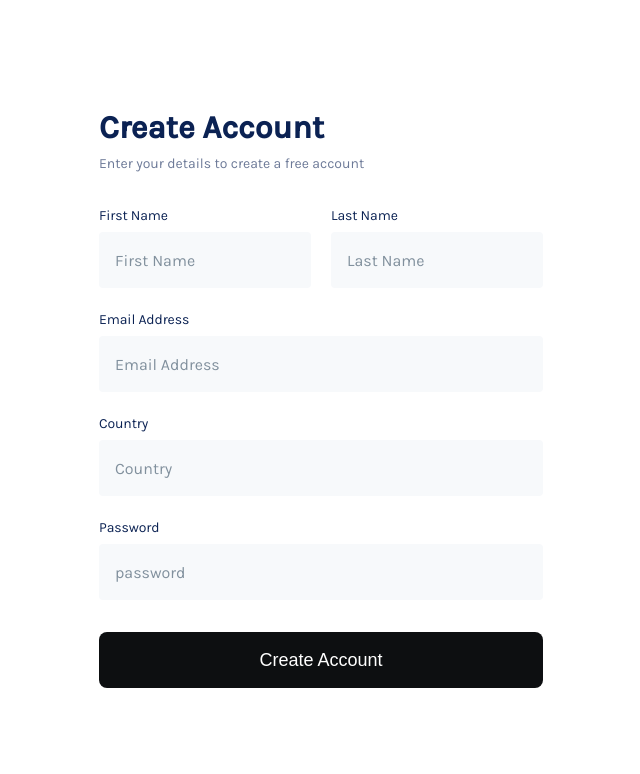
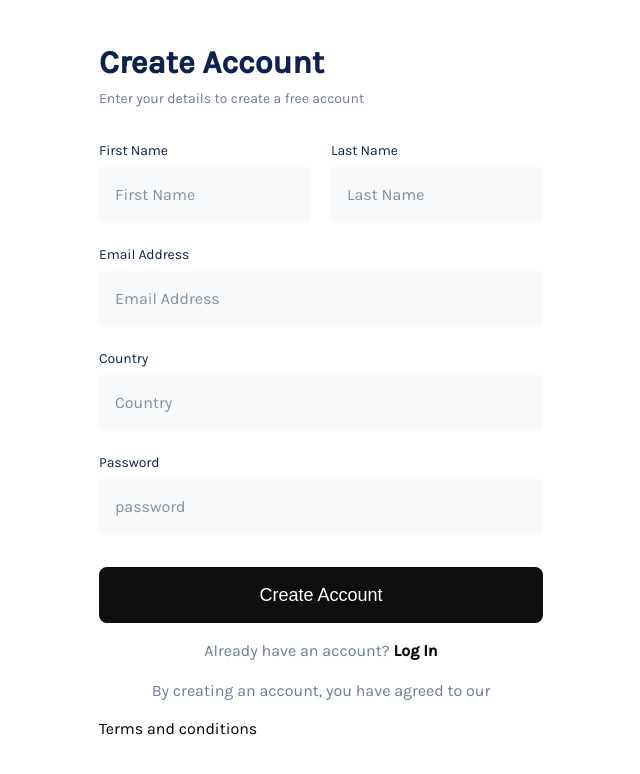
Before and after one commit to sparkpayrolls/SparkpayFrontend, a Next.js app: page /create-account in a window 1280 px wide. Shown: the top 774 px of the page, without its empty margins (319-959 px from the left). Built offline with nearby package versions, Linux system fonts and the light colour scheme.

Commit message:
end commit for check inbox page

```diff
--- a/pages/create-account/index.tsx
+++ b/pages/create-account/index.tsx
@@ -66,6 +66,16 @@ const CreateAccount: NextPage = () => {
             primary
           />
         </form>
+        <div className="create-account__have-an-account-section">
+          <p className="create-account__have-an-account-text">
+            Already have an account?
+            <span className="create-account__span-text"> Log In</span>
+          </p>
+            <p className="create-account__terms-and-conditions">
+              By creating an account, you have agreed to our
+            </p>
+            <p className="">Terms and conditions</p>
+        </div>
       </div>
     </div>
   );
--- a/styles/pages/_create-account.scss
+++ b/styles/pages/_create-account.scss
@@ -37,4 +37,24 @@
     height: 3.5rem;
     margin-top: 32px;
   }
+  &__have-an-account-text {
+    font-size: 16px;
+    line-height: 24px;
+    text-align: center;
+    color: #6d7a98;
+  }
+  &__span-text {
+    font-weight: 600;
+    font-size: 16px;
+    line-height: 24px;
+    text-align: center;
+    color: #0d0f11;
+  }
+
+  &__terms-and-conditions {
+    font-size: 16px;
+    line-height: 24px;
+    text-align: center;
+    color: #6d7a98;
+  }
 }
--- a/styles/pages/_reset-password.scss
+++ b/styles/pages/_reset-password.scss
@@ -33,6 +33,8 @@
   }
 
   &__reset-password-btn {
-
+    width: 100%;
+    height: 3.5rem;
+    margin-top: 32px;
   }
 }
```
